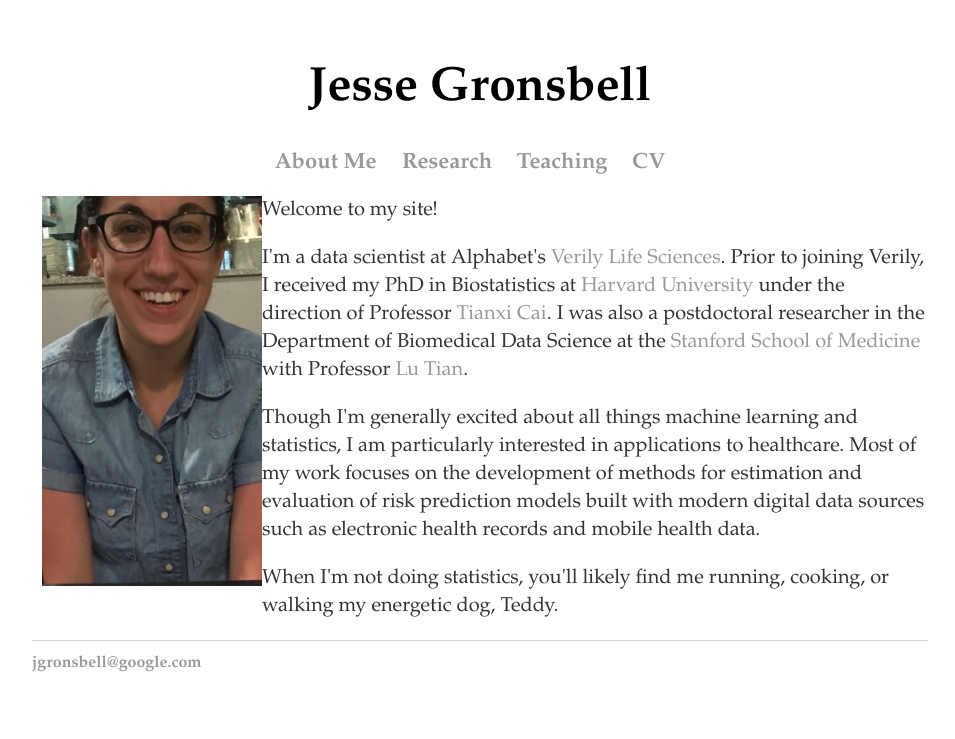
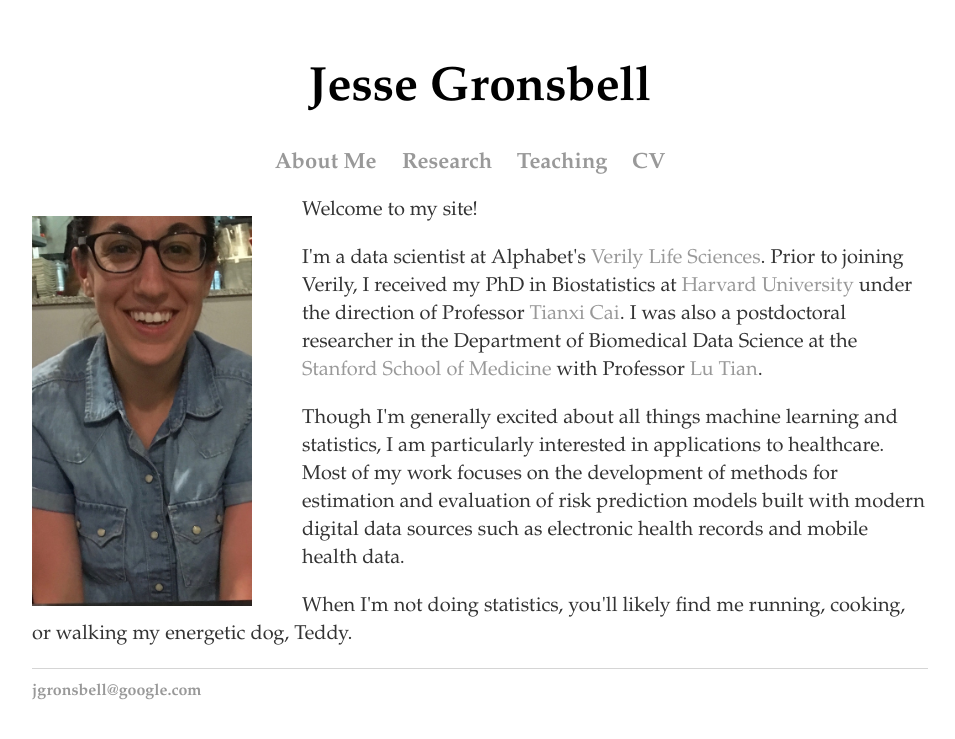
Before and after one commit to jgrons/old_website, a Jekyll site: the page built from index.html, in a window 1280 px wide. Shown: the top 739 px of the page, without its empty margins (160-1115 px from the left). Built offline with Jekyll 4.4.1, drawn with Linux system fonts in a browser that asks for light colours.

Commit message:
Update index.html

```diff
--- a/index.html
+++ b/index.html
@@ -7,7 +7,7 @@ title: Jesse Gronsbell
 		<div class="span2">
 
 			   <a href="../pics/me_france.jpeg">
-            <img src="../pics/me_france.jpeg" HEIGHT="390" WIDTH="220" align="left" style="margin: 0px 0px 10px 10px"
+            <img src="../pics/me_france.jpeg" HEIGHT="390" WIDTH="220" align="left" style="margin:20px 50px 0px 0px"
                   title="JG" alt="JG"/></a>
 
         </div>
```
